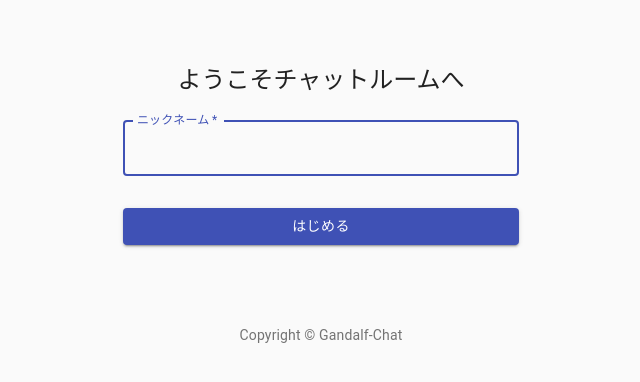
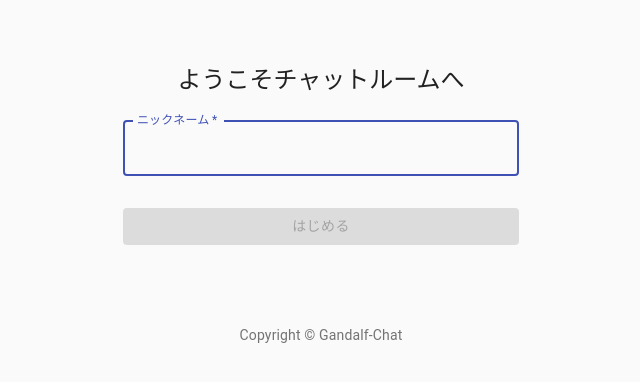
Before and after one commit to Gandalf925/Gandalf-Chat-app, a React (Create React App) app: page / in a window 1280 px wide. Shown: the top 382 px of the page, without its empty margins (319-959 px from the left). Built offline with nearby package versions, Linux system fonts and the light colour scheme.

Commit message:
setName by clicking button

```diff
--- a/src/components/Signin.jsx
+++ b/src/components/Signin.jsx
@@ -1,4 +1,4 @@
-import React from 'react';
+import React, { useEffect, useState } from 'react';
 import Button from '@material-ui/core/Button';
 import CssBaseline from '@material-ui/core/CssBaseline';
 import TextField from '@material-ui/core/TextField';
@@ -47,6 +47,15 @@
 export default function SignIn(setName) {
   const classes = useStyles();
 
+  const [disabled, setDisabled] = useState(true);
+  const [string, setString] = useState('');
+  console.log(disabled, string);
+
+  useEffect(() => {
+    const disabled = string === '';
+    setDisabled(disabled);
+  }, [string]);
+
   return (
     <Container component="main" maxWidth="xs">
       <CssBaseline />
@@ -64,6 +73,7 @@
             label="ニックネーム"
             name="email"
             autoFocus
+            onChange={(e) => setString(e.target.value)}
           />
           <Button
             type="submit"
@@ -71,6 +81,7 @@
             variant="contained"
             color="primary"
             className={classes.submit}
+            disabled={disabled}
           >
             はじめる
           </Button>
```
